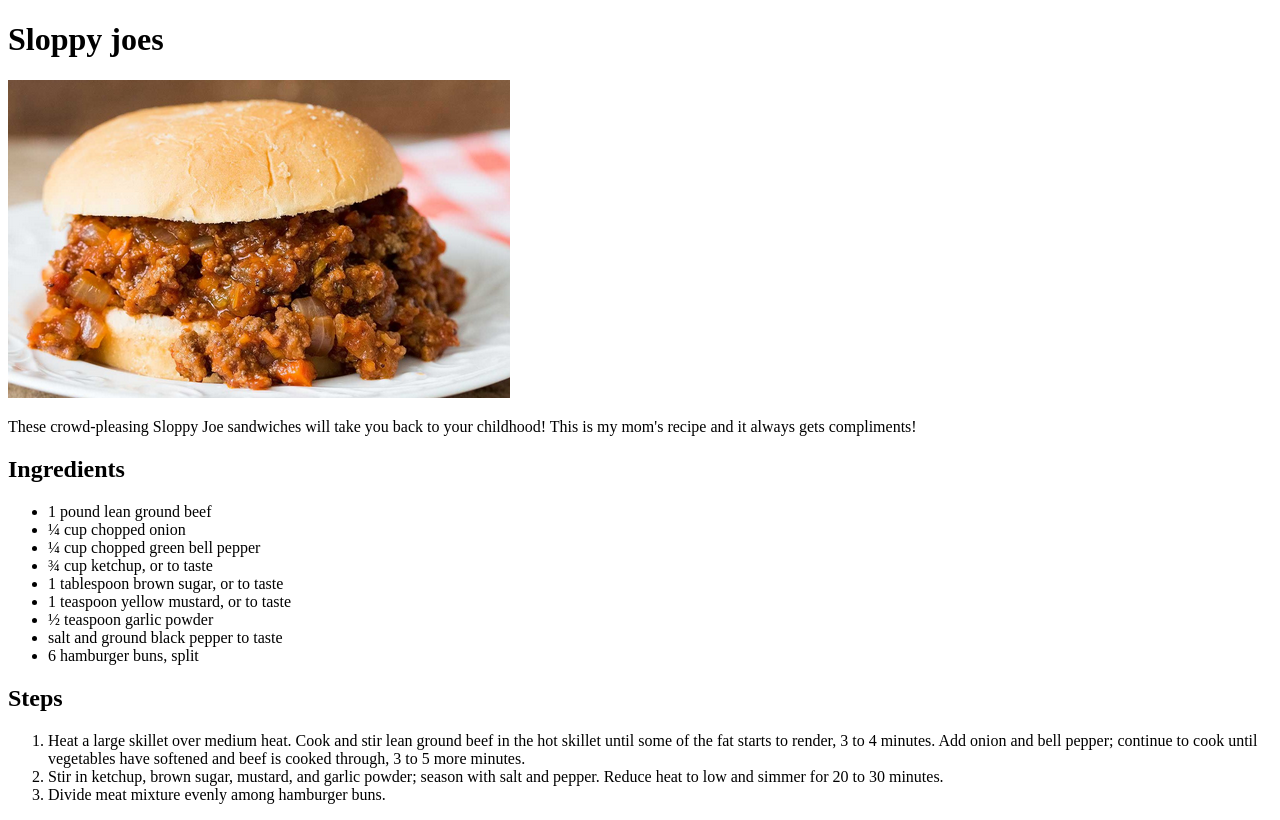
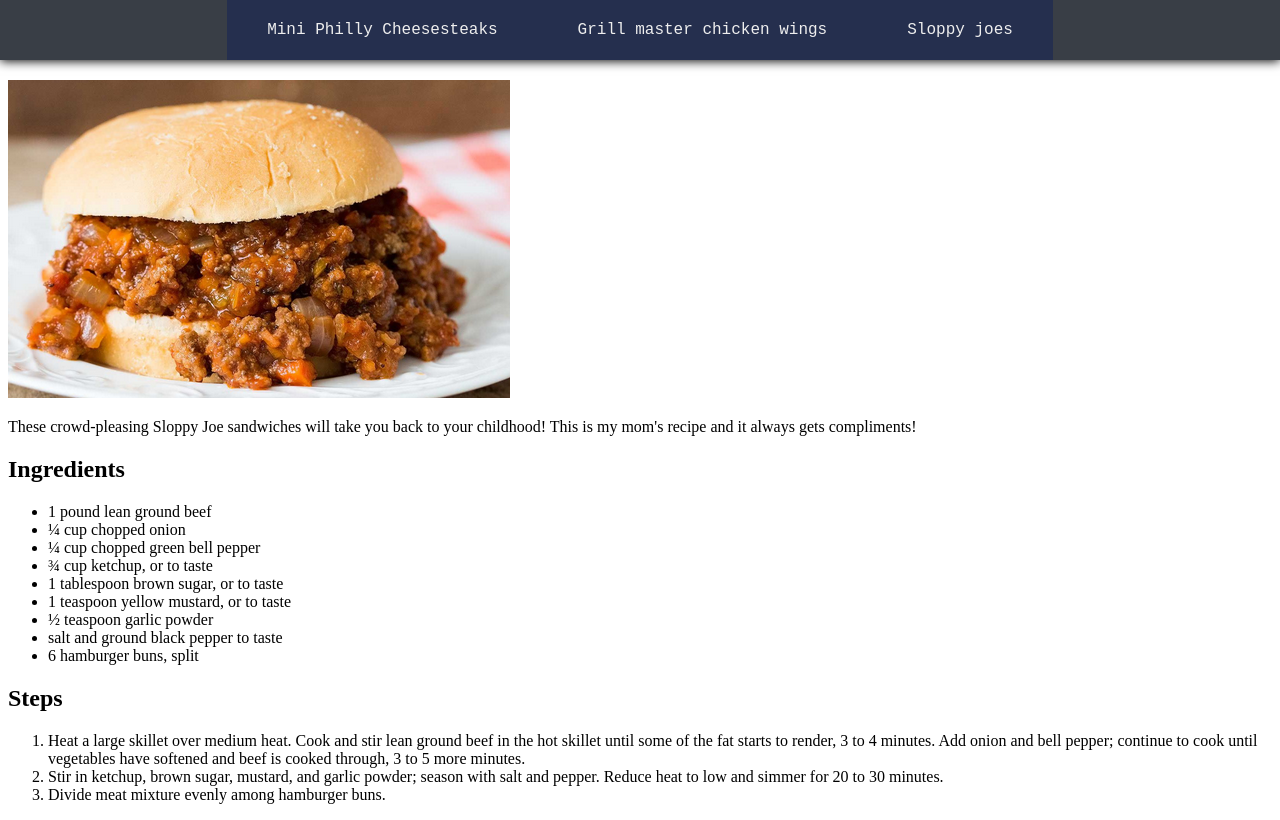
Before and after one commit to LeNikota/Odin-recipes, a plain HTML site: page recipes/Sloppy_joes.html in a window 1280 px wide. Drawn offline with Linux system fonts and the light colour scheme.

Commit message:
Add the header to recipes, add color, header CSS

```diff
--- /dev/null
+++ b/css/color.css
@@ -0,0 +1,8 @@
+:root{
+    --primary: #222831;
+    --secondary: #393E46;
+    --tertiary: #E6D2AA;
+    --attention: #252f4e;
+    --hover: #17203a;
+    --text: #EEEEEE;
+}
--- /dev/null
+++ b/css/header.css
@@ -0,0 +1,46 @@
+header ul{
+    display: flex;
+    justify-content: center;
+    margin: 0;
+    padding: 0;
+    height: 100%;
+}
+
+header ul{
+    display: flex;
+    justify-content: center;
+    margin: 0;
+    padding: 0;
+    height: 100%;
+}
+
+header li{
+    list-style: none;
+    background-color: var(--attention);
+    display: flex;
+    justify-content: center;
+    align-items: center;
+    transition: 1s;
+    font-family:'Courier New', Courier, monospace;
+}
+
+header li:hover{
+    background-color: var(--hover);
+}
+
+header a{
+    padding: 0 40px;
+    display: inline-block;
+    text-decoration: none;
+    color:var(--text);
+}
+
+header{
+    background-color: var(--secondary);
+    position: absolute;
+    top:0;
+    left: 0;
+    right: 0;
+    height: 60px;
+    box-shadow: black 0 1px 10px;
+}
--- /dev/null
+++ b/css/recipes.css
@@ -0,0 +1,2 @@
+@import url(./color.css);
+@import url(./header.css);
--- a/recipes/Sloppy_joes.html
+++ b/recipes/Sloppy_joes.html
@@ -5,10 +5,20 @@
     <meta charset="UTF-8">
     <meta http-equiv="X-UA-Compatible" content="IE=edge">
     <meta name="viewport" content="width=device-width, initial-scale=1.0">
+    <link rel="stylesheet" href="../css/recipes.css">
     <title>Sloppy joes</title>
 </head>
 
 <body>
+    <header>
+        <ul>
+            <li><a href="./Mini_Philly_Cheesesteaks.html">Mini Philly Cheesesteaks</a></li>
+            <li><a href="./Grill_master_chicken_wings.html">Grill master chicken wings</a></li>
+            <li><a href="./Sloppy_joes.html">Sloppy joes</a></li>
+        </ul>
+    </header>
+
+
     <h1>Sloppy joes</h1>
     <img src="../images/Sloppy_joes.png" alt="Sloppy hamburger">
     <p>These crowd-pleasing Sloppy Joe sandwiches will take you back to your childhood! This is my mom's recipe and it
```
Also changed, not shown: css/index.css (+2 -48 lines), recipes/Grill_master_chicken_wings.html (+9 -0 lines), recipes/Mini_Philly_Cheesesteaks.html (+10 -0 lines).
